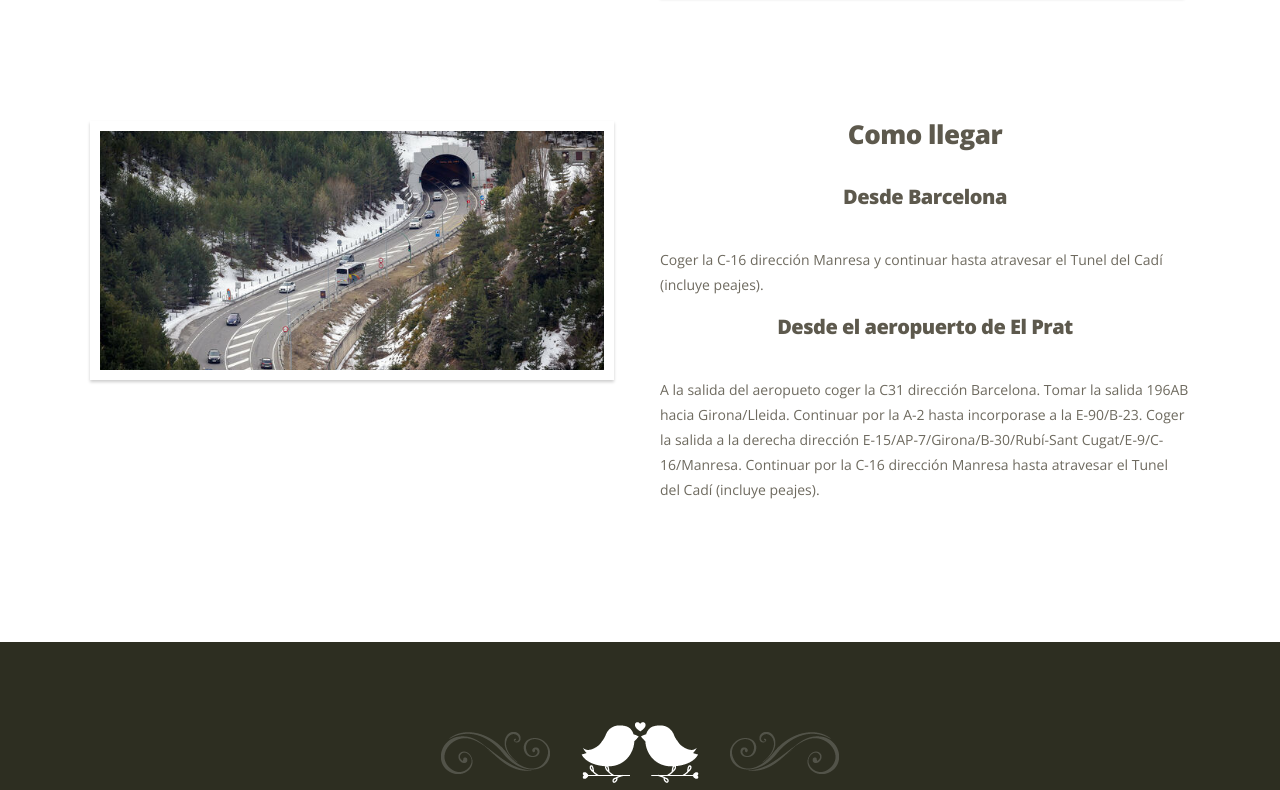
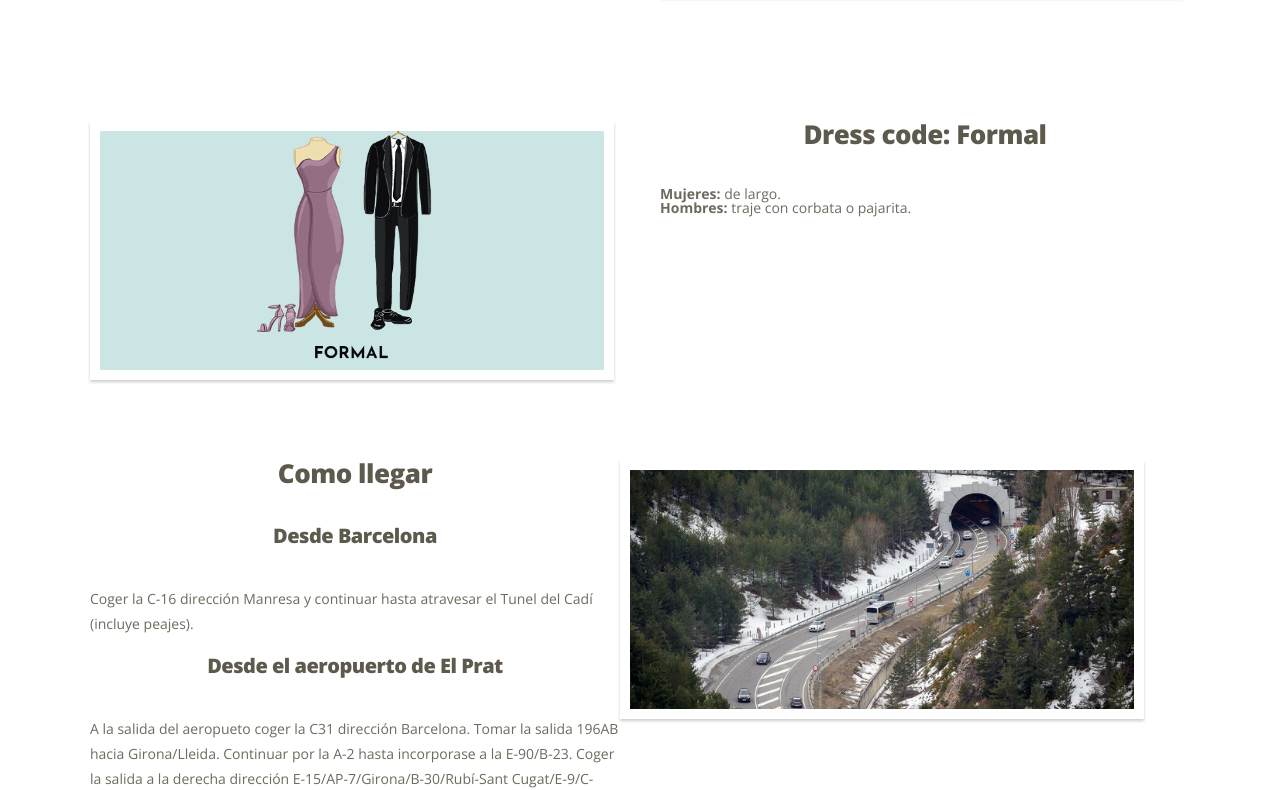
Before and after one commit to pearpages/wedding, a React (Create React App) app: page /wedding in a window 1280 px wide. Shown: the part 975-1765 px from the top of the page. Built offline with nearby package versions, Linux system fonts and the light colour scheme; no server answers; a web font is replaced by a local one.

Commit message:
feat: dress code

```diff
--- a/src/helpers/helpers.ts
+++ b/src/helpers/helpers.ts
@@ -64,10 +64,18 @@ export const getSymbol = (value: number, symbol: string): string => {
   return array.join("");
 };
 
-export const getImage = (imagePath: string) => ({
+export enum backgroundSize {
+  cover = "cover",
+  contain = "contain"
+}
+
+export const getImage = (
+  imagePath: string,
+  size: backgroundSize = backgroundSize.cover
+) => ({
   style: {
     backgroundImage: "url(" + imagePath + ")",
-    backgroundSize: "cover",
+    backgroundSize: size,
     backgroundPosition: "center center"
   }
 });
--- a/src/pages/Wedding/Wedding.tsx
+++ b/src/pages/Wedding/Wedding.tsx
@@ -4,8 +4,9 @@ import "./Wedding.scss";
 import comoLlegar from "./images/como-llegar.jpeg";
 import santMarc from "./images/sant-marc.jpeg";
 import tallo from "./images/tallo.jpeg";
+import formalDressCode from "./images/formal-dress-code.png";
 import { Page, MOD, HalfLeft, HalfRight, Address } from "components";
-import { t, getImage, renderHtml } from "helpers";
+import { t, getImage, backgroundSize, renderHtml } from "helpers";
 
 const Row = ({ children }: { children: JSX.Element }) => (
   <div className="row">{children}</div>
@@ -54,11 +55,24 @@ export function Wedding() {
         <Row>
           <>
             <HalfLeft>
-              <div className="image" {...getImage(comoLlegar)}></div>
+              <div
+                className="image"
+                {...getImage(formalDressCode, backgroundSize.contain)}
+              ></div>
             </HalfLeft>
+            <HalfRight title={t("global.dressCode")}>
+              <div {...renderHtml(t("wedding.dressCode"))}></div>
+            </HalfRight>
+          </>
+        </Row>
+        <Row>
+          <>
             <HalfRight title={t("global.howtoGetThere")}>
               <div {...renderHtml(t("wedding.howToArrive"))}></div>
             </HalfRight>
+            <HalfLeft>
+              <div className="image" {...getImage(comoLlegar)}></div>
+            </HalfLeft>
           </>
         </Row>
       </>
--- a/src/translations.json
+++ b/src/translations.json
@@ -16,7 +16,8 @@
     "rsvp": "RSVP",
     "contact": "CONTACTO",
     "plans": "PLANES",
-    "restaurants": "RESTAURANTES"
+    "restaurants": "RESTAURANTES",
+    "dressCode": "Dress code: Formal"
   },
   "title": {
     "title": "NOS CASAMOS",
@@ -73,6 +74,7 @@
     "title": "{global.wedding}",
     "ceremony": "La celebración será al mediodía del sábado 12.",
     "reception": "Tras la ceremonia, nos trasladaremos a un precioso Hotel en el centro del valle en donde seguir la fiesta.",
+    "dressCode": "<ul><li><strong>Mujeres:</strong> de largo.</li><li><strong>Hombres:</strong> traje con corbata o pajarita.<li></ul>",
     "howToArrive": "<h4>Desde Barcelona</h4><p>Coger la C-16 dirección Manresa y continuar hasta atravesar el Tunel del Cadí (incluye peajes).</p><h4>Desde el aeropuerto de El Prat</h4><p>A la salida del aeropueto coger la C31 dirección Barcelona. Tomar la salida 196AB hacia Girona/Lleida. Continuar por la A-2 hasta incorporase a la E-90/B-23. Coger la salida a la derecha dirección E-15/AP-7/Girona/B-30/Rubí-Sant Cugat/E-9/C-16/Manresa. Continuar por la C-16 dirección Manresa hasta atravesar el Tunel del Cadí (incluye peajes).</p>"
   },
   "rsvp": { "title": "{global.rsvp}" },
```
Also changed, not shown: src/pages/Wedding/images/formal-dress-code.png (added).
